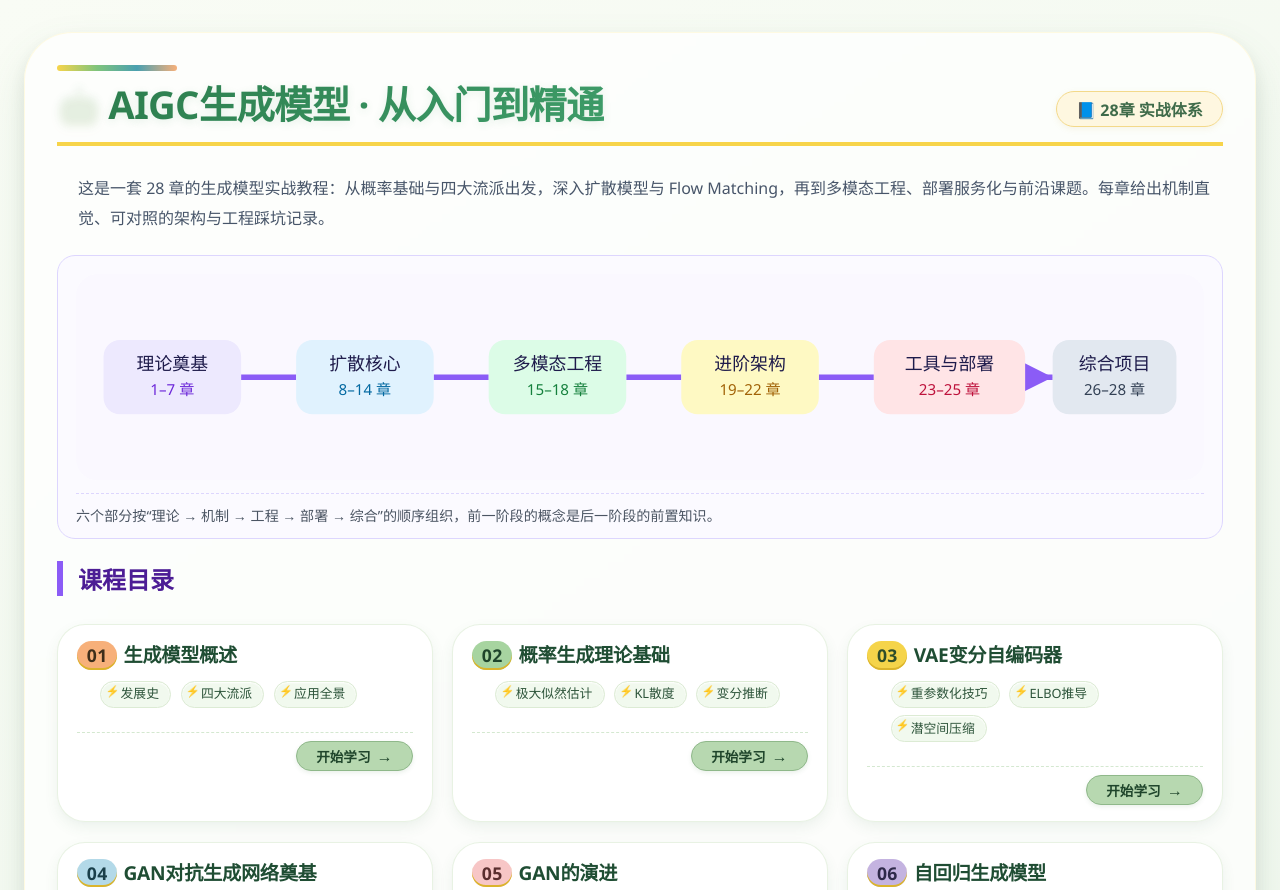
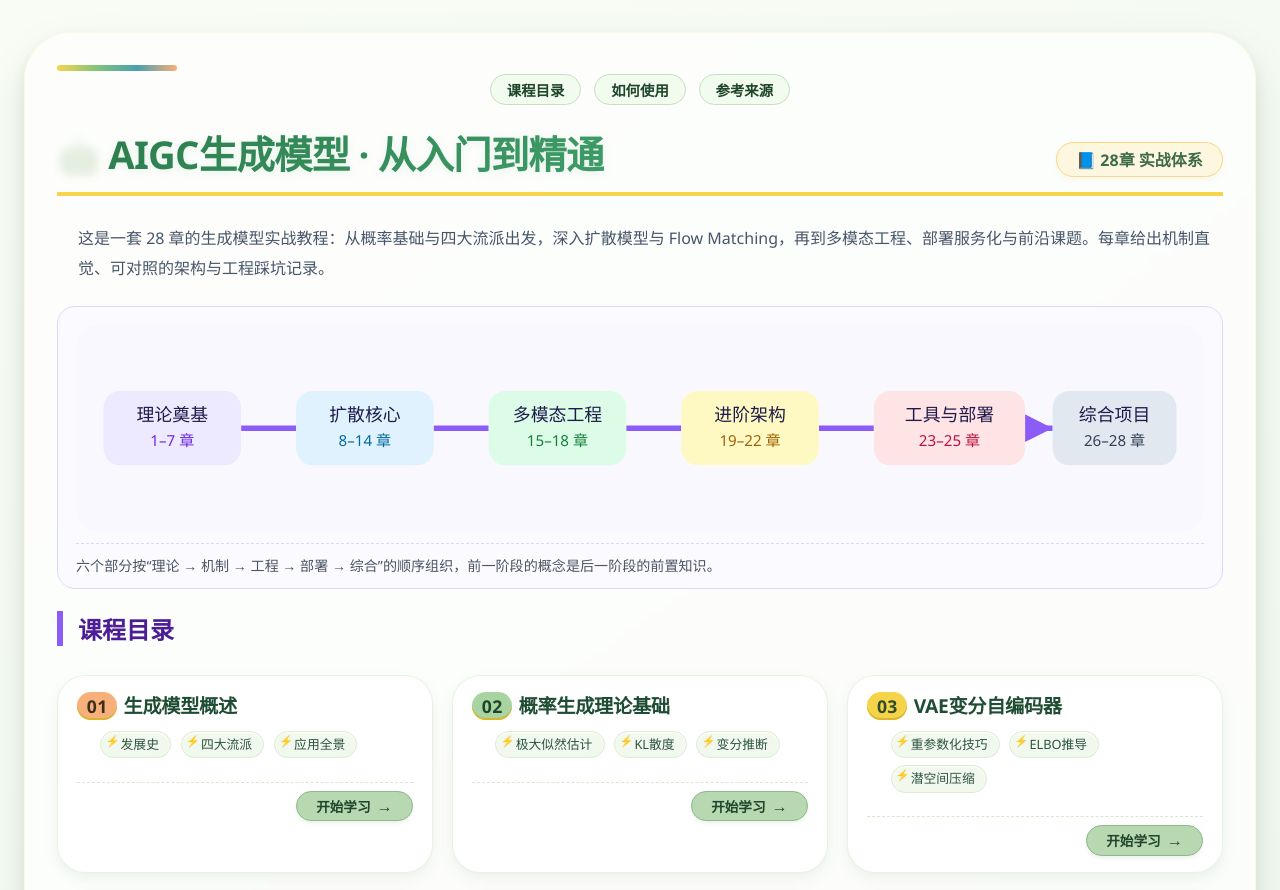
Before and after one commit to 1998x-stack/aigc-tutorial, a plain HTML site: page index.html in a window 1280 px wide. Shown: the top 890 px of the page. Drawn offline with Linux system fonts and the light colour scheme.

Commit message:
feat(aigc-tutorial): add landing nav, how-to anchor and references (index)

```diff
--- a/index.html
+++ b/index.html
@@ -256,6 +256,26 @@
         .card:nth-child(6n+5) .chapter-num { background: #f7c6c6; color: #5a2e2e; }
         .card:nth-child(6n) .chapter-num { background: #c4b3e0; color: #2f2a4a; }
 
+        .index-nav {
+            display: flex;
+            flex-wrap: wrap;
+            gap: 0.8rem;
+            justify-content: center;
+            margin: 0 0 1.2rem;
+        }
+        .index-nav a {
+            color: #1f452b;
+            text-decoration: none;
+            font-size: 0.9rem;
+            font-weight: 600;
+            background: #f2fcee;
+            border: 1px solid #c6dfbe;
+            padding: 0.25rem 1rem;
+            border-radius: 30px;
+        }
+        .index-nav a:hover { background: #f7d44a; border-color: #dbb42c; }
+        .index-nav a:focus-visible { outline: 3px solid #147f80; outline-offset: 2px; }
+
         .fallback-list {
             list-style: none;
             display: grid;
@@ -288,6 +308,11 @@
 <body>
 <a class="skip-link" href="#catalog">跳转至课程目录</a>
 <div class="container">
+    <nav class="index-nav" aria-label="页面导航">
+        <a href="#catalog">课程目录</a>
+        <a href="#howto">如何使用</a>
+        <a href="#sources">参考来源</a>
+    </nav>
     <header class="header">
         <h1><span class="emoji"></span><span class="title-text"></span></h1>
         <div class="sub"></div>
@@ -350,11 +375,21 @@
         <noscript><p class="section-dek">本页课程卡片默认由 JavaScript 渲染；请启用 JavaScript，或从根目录的 <a href="01.html">第 1 章</a> 开始阅读，并使用章节页中的导航继续浏览。</p></noscript>
     </div>
 
-    <h2>如何使用本教程</h2>
+    <h2 id="howto">如何使用本教程</h2>
     <p>建议按章节顺序阅读，并在每章后打开对应的开源实现（如 Hugging Face Diffusers、ComfyUI）把架构对应到真实节点与参数上。第 2 章会系统回顾概率论基础；若你已经熟悉 KL 散度与极大似然，可直接从第 8 章的扩散模型数学开始。</p>
     <div class="tip">
         <strong>💡 阅读方式：</strong>每章先读“直觉与问题”，再看图示与公式，最后看工程实现。遇到标有“已作简化”或“教学示意”的数值，那是为便于理解而做的示意取值，并非论文实测结果；文中引用的实测指标均标注了来源论文。
     </div>
+
+    <h2 id="sources">参考来源</h2>
+    <p>本教程各章涉及的核心方法与指标均来自下列原始论文及各自章节列出的参考文献；页面中引用的实测数值以论文报告为准。</p>
+    <ul class="source-list">
+        <li>Kingma &amp; Welling, <em>Auto-Encoding Variational Bayes</em>, 2013（VAE）. <a href="https://arxiv.org/abs/1312.6114">arXiv:1312.6114</a></li>
+        <li>Goodfellow et al., <em>Generative Adversarial Networks</em>, NeurIPS 2014. <a href="https://arxiv.org/abs/1406.2661">arXiv:1406.2661</a></li>
+        <li>Ho et al., <em>Denoising Diffusion Probabilistic Models</em>, NeurIPS 2020（DDPM）. <a href="https://arxiv.org/abs/2006.11239">arXiv:2006.11239</a></li>
+        <li>Rombach et al., <em>High-Resolution Image Synthesis with Latent Diffusion Models</em>, CVPR 2022（LDM）. <a href="https://arxiv.org/abs/2112.10752">arXiv:2112.10752</a></li>
+        <li>Peebles &amp; Xie, <em>Scalable Diffusion Models with Transformers</em>, ICCV 2023（DiT）. <a href="https://arxiv.org/abs/2212.09748">arXiv:2212.09748</a></li>
+    </ul>
 
     <div style="text-align:center;">
         <div class="footer"></div>
```
